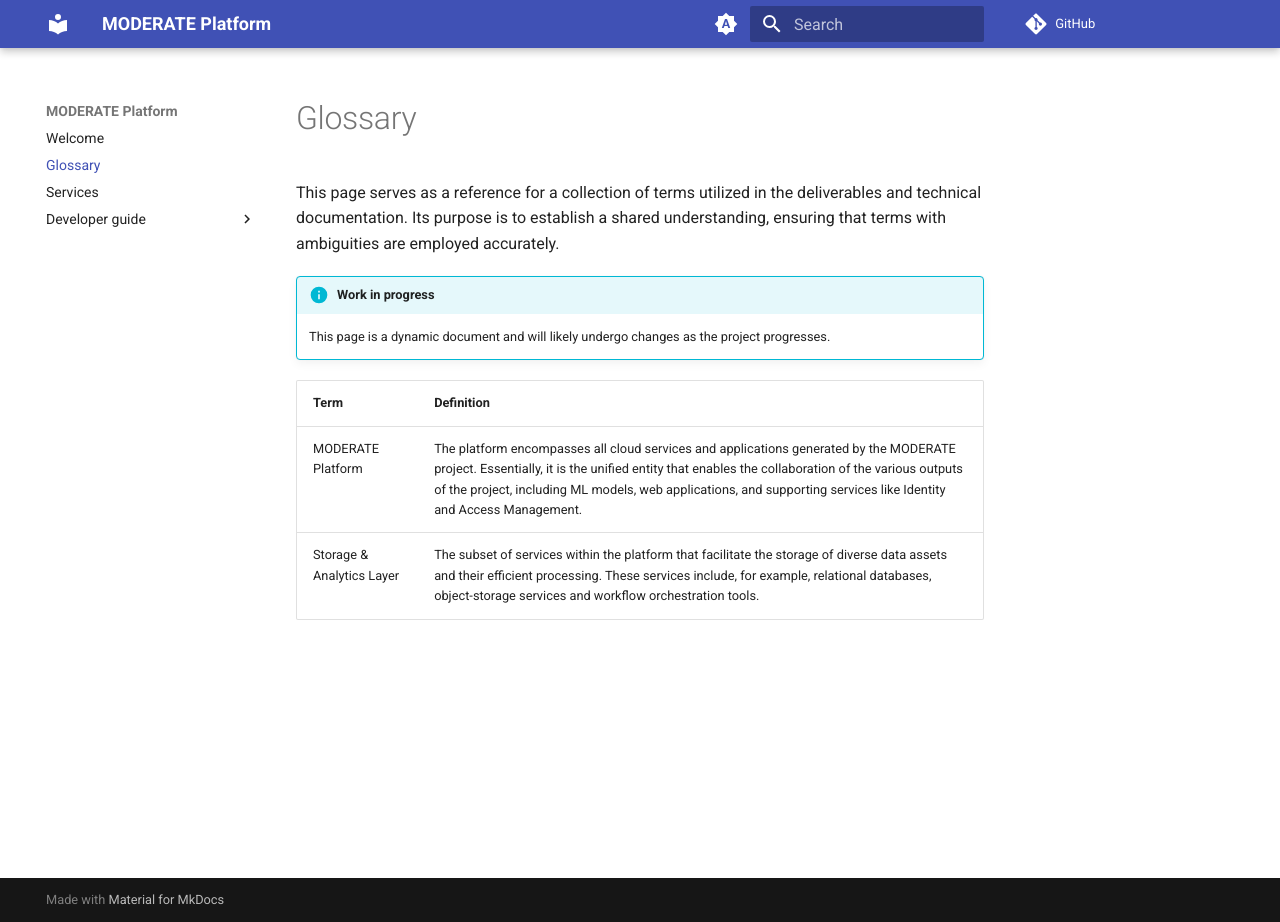
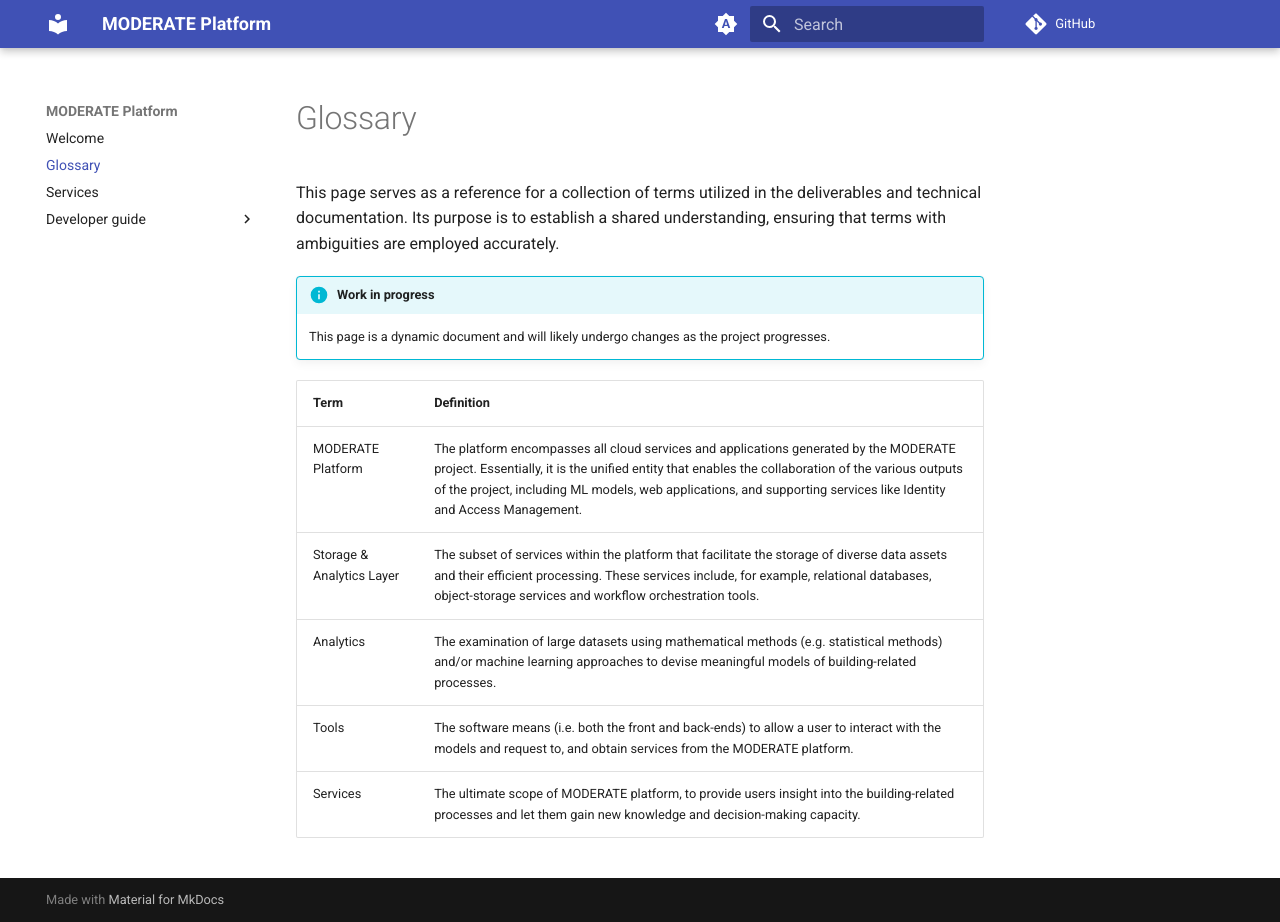
Before and after one commit to MODERATE-Project/moderate-docs, an MkDocs documentation site: the page built from docs/glossary.md, in a window 1280 px wide and 922 px high. Built offline with MkDocs 1.6.1 and Material for MkDocs 9.7.7, drawn with Linux system fonts in a browser that asks for light colours; comment, search, counter and statistics services are not loaded.

Commit message:
Update glossary.md

```diff
--- a/docs/glossary.md
+++ b/docs/glossary.md
@@ -8,3 +8,6 @@
 | -------- | ------------------------------------ |
 | MODERATE Platform | The platform encompasses all cloud services and applications generated by the MODERATE project. Essentially, it is the unified entity that enables the collaboration of the various outputs of the project, including ML models, web applications, and supporting services like Identity and Access Management. |
 | Storage & Analytics Layer | The subset of services within the platform that facilitate the storage of diverse data assets and their efficient processing. These services include, for example, relational databases, object-storage services and workflow orchestration tools. |
+| Analytics | The examination of large datasets using mathematical methods (e.g. statistical methods) and/or machine learning approaches to devise meaningful models of building-related processes. |
+| Tools | The software means (i.e. both the front and back-ends) to allow a user to interact with the models and request to, and obtain services from the MODERATE platform. |
+| Services | The ultimate scope of MODERATE platform, to provide users insight into the building-related processes and let them gain new knowledge and decision-making capacity. |
```
